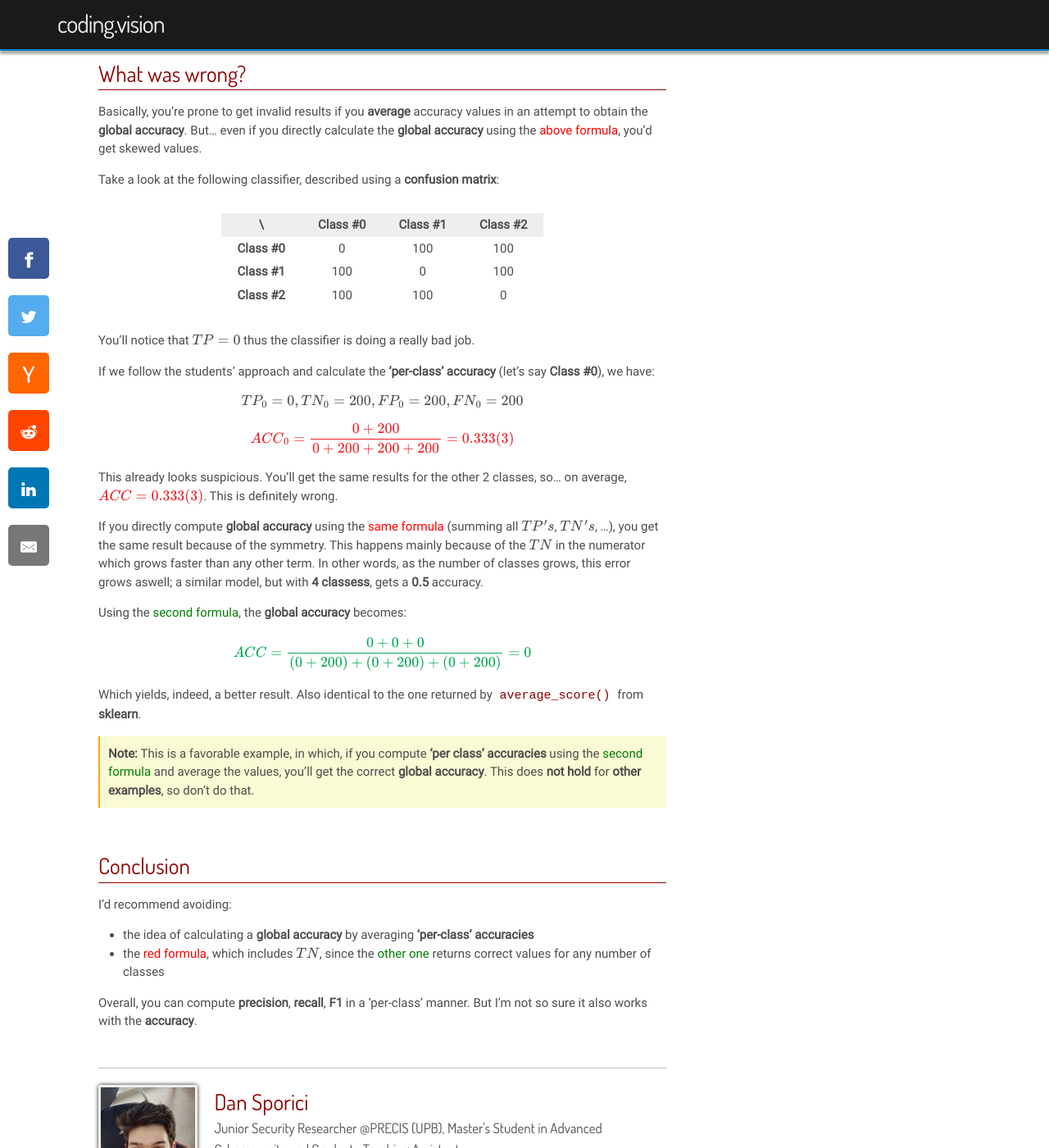
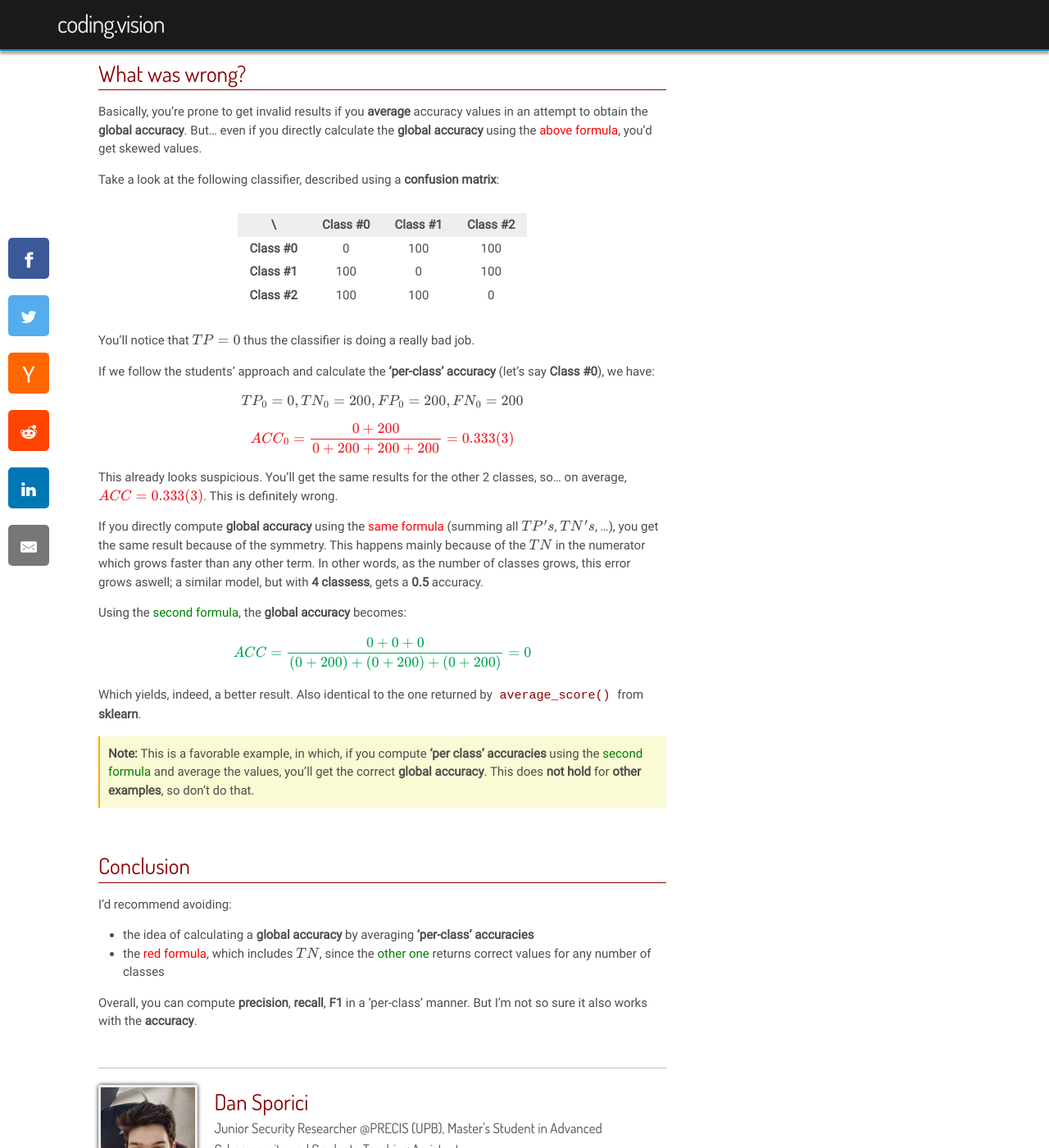
Before and after one commit to Apex95/apex95.github.io, a Jekyll site: the page built from _posts/2019-12-11-avoid-a-mistake-correctly-calculate-multiclass-accuracy.markdown, in a window 1280 px wide and 1400 px high, scrolled down 831 px. Shown: the whole window at 82% size. Built offline with Jekyll 4.4.1, drawn with Linux system fonts in a browser that asks for light colours; some web fonts are replaced; formulas are drawn with MathJax 3; comment, search, counter and statistics services are not loaded.

Commit message:
updated css

```diff
--- a/_sass/_layout.scss
+++ b/_sass/_layout.scss
@@ -336,7 +336,7 @@ a.category-link {
     }
 
     td, th {
-      padding: 3px 20px;
+      padding: 3px 15px;
       text-align: center;
     }
 }
```
